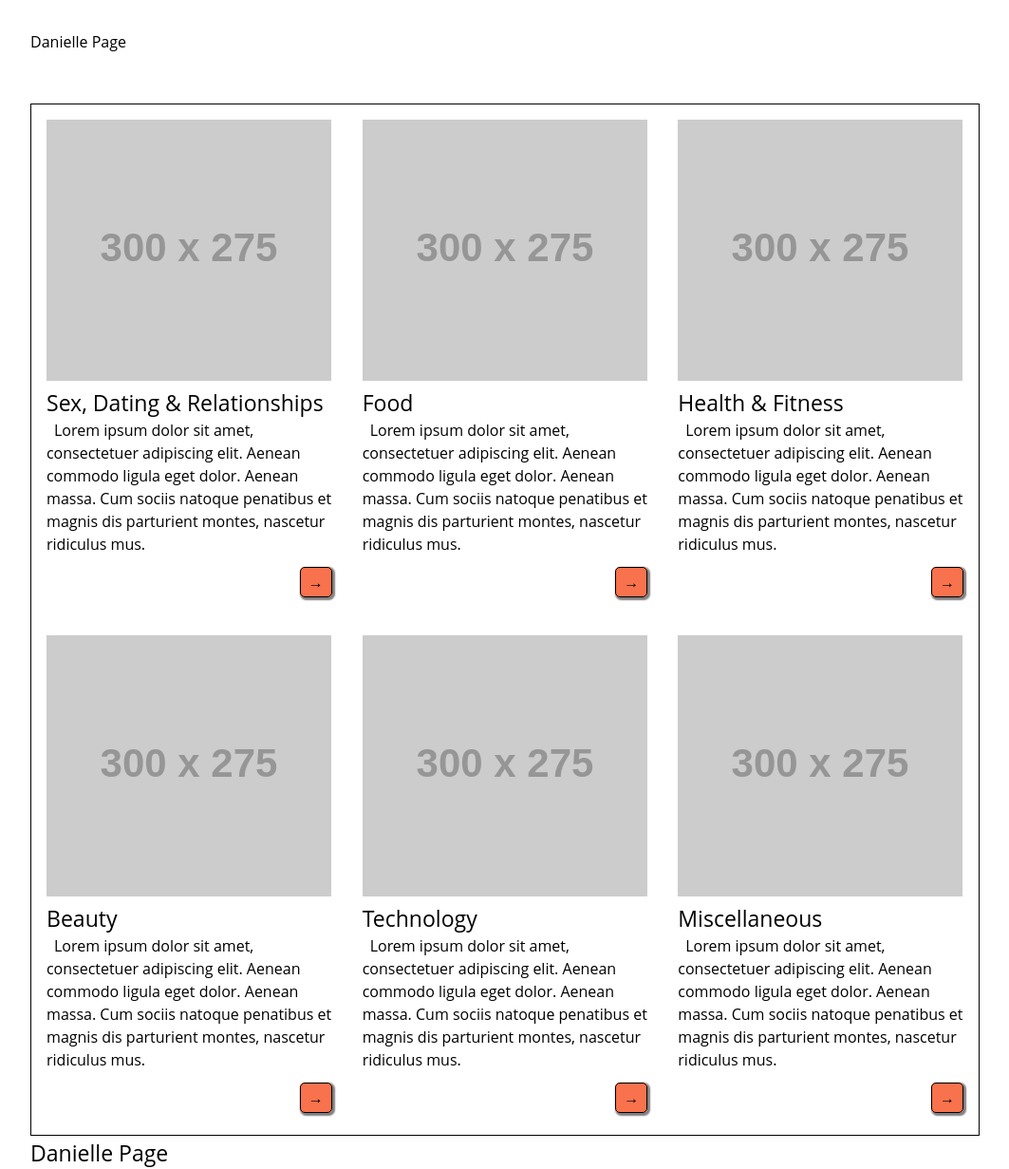
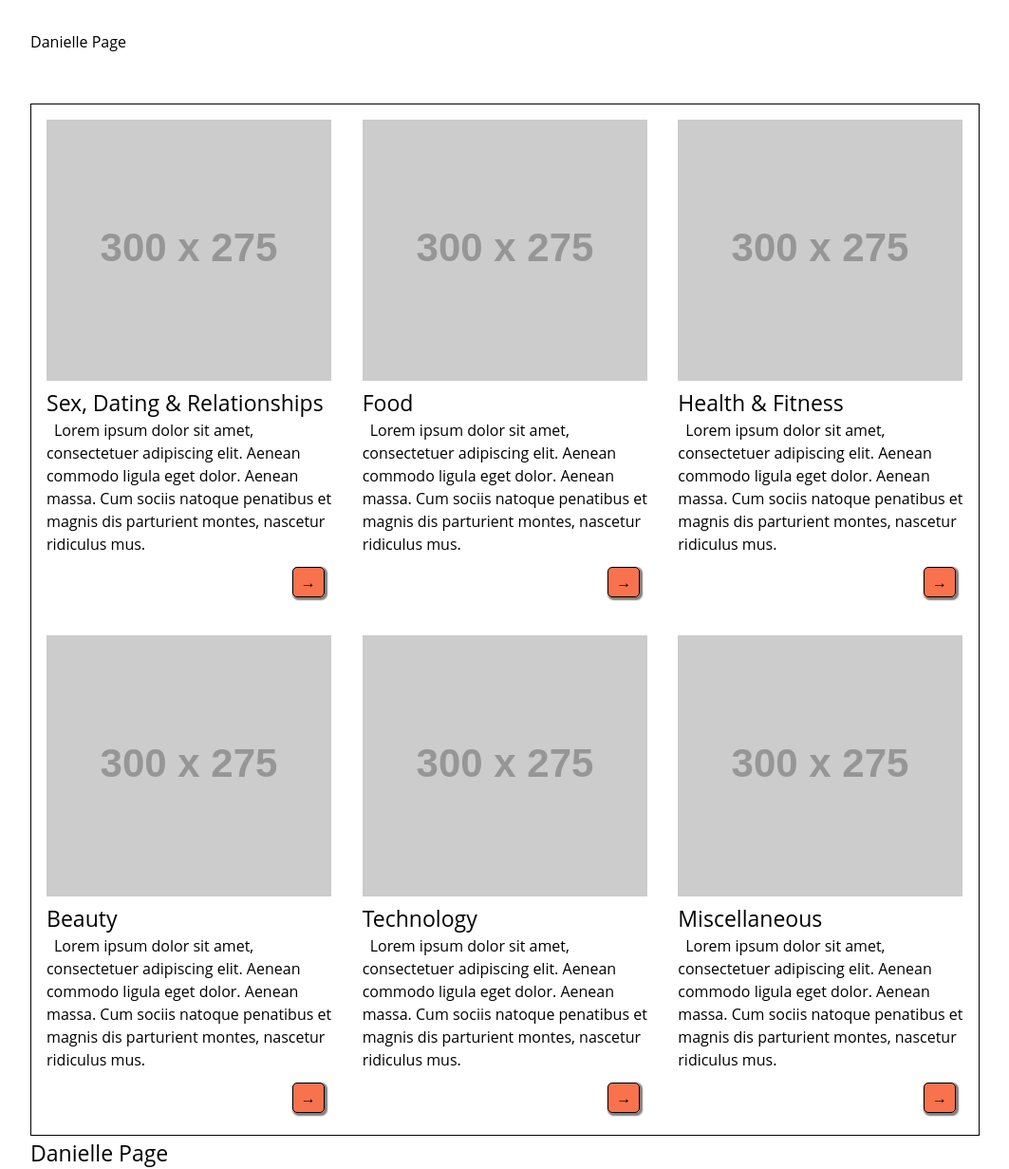
Before and after one commit to thedaniellepage/thedaniellepage, a Jekyll site: the page built from published-work.html, in a window 1280 px wide. Shown: the whole page at 95% size, without its empty margins (108-1171 px from the left). Built offline with Jekyll 4.4.1, drawn with Linux system fonts in a browser that asks for light colours.

Commit message:
marginas

```diff
--- a/css/main.css
+++ b/css/main.css
@@ -62,6 +62,7 @@ td {
 .link-button {
   background-color:#F8724D;
   padding:.25em .5em;
+  margin-right:.5em;
   border-radius:5px;
   box-shadow: 1.5px 1.5px 1.5px 1.5px rgba(0, 0, 0, .5);
   border:1px solid black;
```
